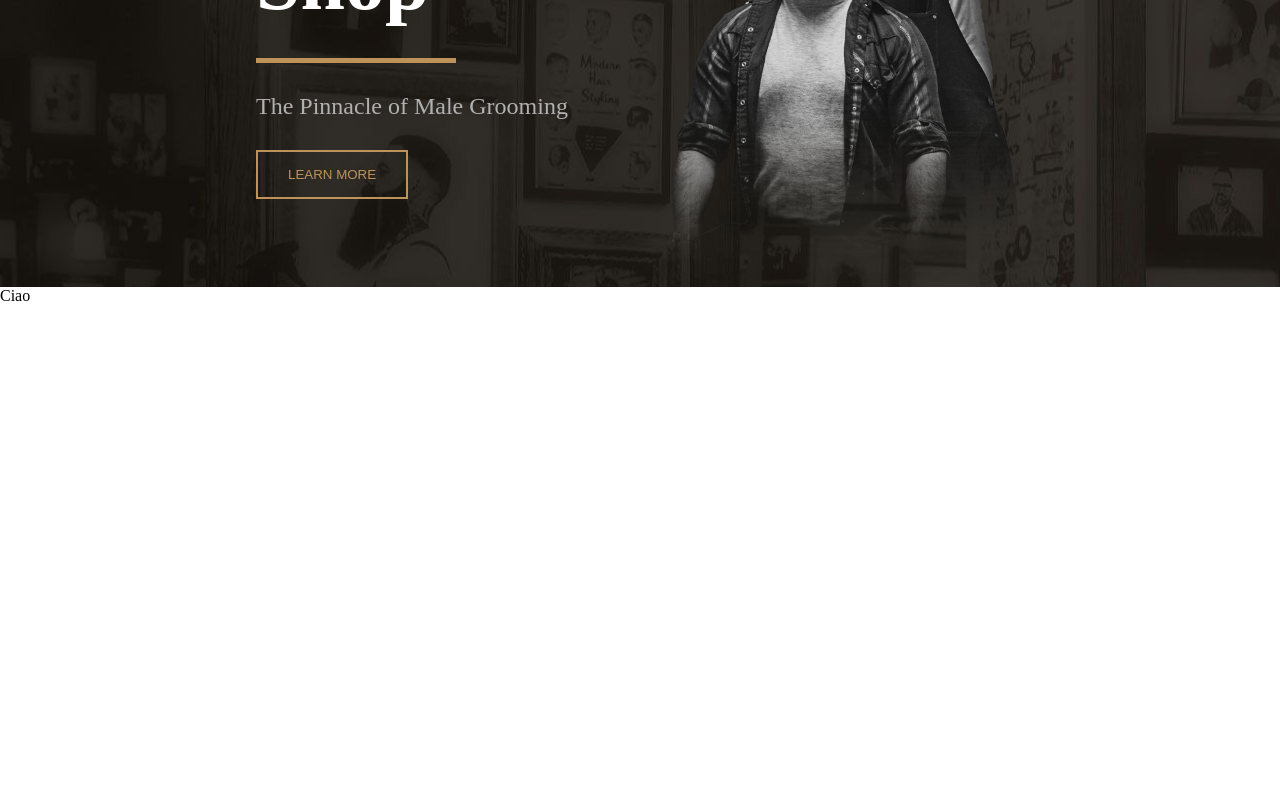
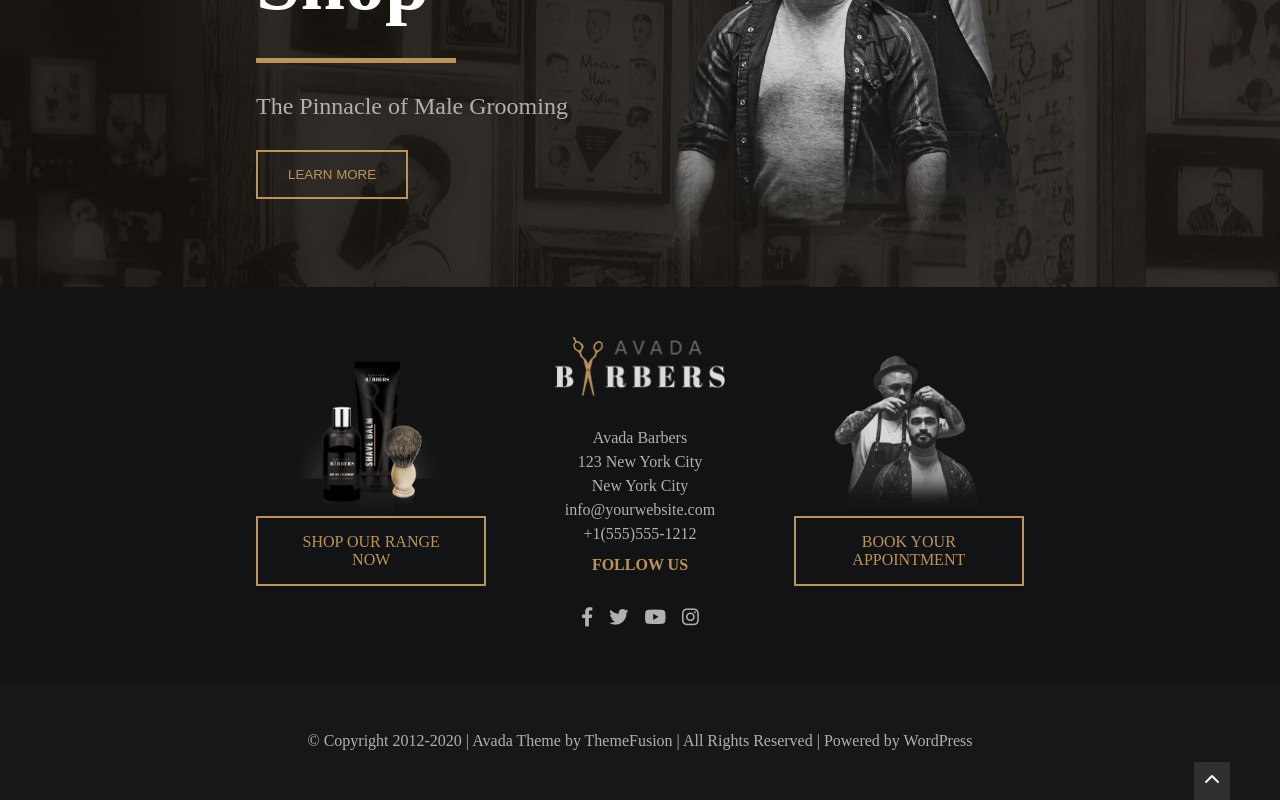
Before and after one commit to E-Lop/proj-html-vuejs, a Vue app: page / in a window 1280 px wide. Shown: the part 321-1121 px from the top of the page. Before the commit the page ends 800 px from the top, so only its background shows below. Built offline with nearby package versions, Linux system fonts and the light colour scheme.

Commit message:
componente footer completato

```diff
--- a/src/App.vue
+++ b/src/App.vue
@@ -2,12 +2,14 @@
   <div id="app">
     <MyHeader :internalMap="siteSections" />
     <MainComponent />
+    <MyFooter :shopInfo="shopLocationInfo" />
   </div>
 </template>
 
 <script>
 import MainComponent from './components/MainComponent.vue';
 import MyHeader from './components/MyHeader.vue';
+import MyFooter from './components/MyFooter.vue';
 
 export default {
   name: 'App',
@@ -16,38 +18,46 @@ export default {
       siteSections: [
         {
           name: 'Introduction',
-          id: '#intro',
+          id: '#siteintro',
         },
         {
           name: 'Services',
-          id: '#services',
+          id: '#siteservices',
         },
         {
           name: 'Shop',
-          id: '#shop',
+          id: '#siteshop',
         },
         {
           name: 'Featured Product',
-          id: '#featured',
+          id: '#sitefeatured',
         },
         {
           name: 'Reviews',
-          id: '#reviews',
+          id: '#sitereviews',
         },
         {
           name: 'Blog Posts',
-          id: '#blog',
+          id: '#siteblog',
         },
         {
           name: 'Footer',
-          id: '#footer',
+          id: '#sitefooter',
         },
+      ],
+      shopLocationInfo: [
+        'Avada Barbers',
+        '123 New York City',
+        'New York City',
+        'info@yourwebsite.com',
+        '+1(555)555-1212',
       ],
     };
   },
   components: {
     MainComponent,
     MyHeader,
+    MyFooter,
   },
 };
 </script>
--- a/src/assets/style/common.scss
+++ b/src/assets/style/common.scss
@@ -1,5 +1,6 @@
 @import '~@fontsource/roboto/index.css';
 @import '~@fontsource/roboto/700.css';
+@import './variables';
 
 /*** RESET ***/
 * {
@@ -28,3 +29,11 @@ a {
   width: 60%;
   margin: 0 auto;
 }
+
+.golden_btn {
+  color: $main_color;
+  border: 2px solid $main_color;
+  padding: 15px 30px;
+  background-color: transparent;
+  text-align: center;
+}
--- a/src/components/MainComponent.vue
+++ b/src/components/MainComponent.vue
@@ -1,5 +1,7 @@
 <template>
-  <div>Ciao</div>
+  <main>
+    <section id="siteintro"></section>
+  </main>
 </template>
 
 <script>
--- /dev/null
+++ b/src/components/MyFooter.vue
@@ -0,0 +1,144 @@
+<template>
+  <section id="sitefooter">
+    <!-- parte superiore del footer -->
+    <div class="footer_top">
+      <div class="container">
+        <div class="footertop_box">
+          <div class="footertop_left_col">
+            <img
+              src="../assets/img/avadabarbers_footer_shop_image-600x468.png"
+              alt="Immagine esempio prodotti in vendita"
+            />
+            <div class="golden_btn">SHOP OUR RANGE NOW</div>
+          </div>
+          <div class="footertop_mid_col">
+            <img
+              src="../assets/img/avadabarbers-logo-x1.png"
+              alt="Logo Avada Barbers"
+            />
+            <div class="brickMortar">
+              <ul>
+                <li v-for="(element, index) in shopInfo" :key="index">
+                  {{ element }}
+                </li>
+              </ul>
+              <div class="follow">FOLLOW US</div>
+              <div class="social">
+                <ul>
+                  <li>
+                    <a href="#"><i class="fa-brands fa-facebook-f"></i></a>
+                  </li>
+                  <li>
+                    <a href="#"><i class="fa-brands fa-twitter"></i></a>
+                  </li>
+                  <li>
+                    <a href="#"><i class="fa-brands fa-youtube"></i></a>
+                  </li>
+                  <li>
+                    <a href="#"><i class="fa-brands fa-instagram"></i></a>
+                  </li>
+                </ul>
+              </div>
+            </div>
+          </div>
+          <div class="footertop_right_col">
+            <img
+              src="../assets/img/avadabarbers_footer_appointment_image-600x468.png"
+              alt="Immagine taglio di capelli per riservare una prenotazione"
+            />
+            <div class="golden_btn">BOOK YOUR APPOINTMENT</div>
+          </div>
+        </div>
+      </div>
+    </div>
+    <!-- parte inferiore del footer -->
+    <div class="footer_bottom">
+      <div class="copy_bottom">
+        &#169; Copyright 2012-2020 | Avada Theme by ThemeFusion | All Rights
+        Reserved | Powered by WordPress
+      </div>
+      <div class="back_to_top">
+        <a href="#header"><i class="fa-solid fa-chevron-up"></i></a>
+      </div>
+    </div>
+  </section>
+</template>
+
+<script>
+export default {
+  name: 'MyFooter',
+  props: {
+    shopInfo: Array,
+  },
+};
+</script>
+
+<style lang="scss" scoped>
+@import '../assets/style/variables.scss';
+.footer_top {
+  background-color: #121314;
+}
+.footertop_box {
+  width: 100%;
+  display: flex;
+  padding-block: 50px;
+}
+.footertop_left_col {
+  width: 30%;
+}
+.footertop_mid_col {
+  display: flex;
+  flex-direction: column;
+  justify-content: center;
+  align-items: center;
+  width: 40%;
+  text-align: center;
+  ul {
+    padding-top: 30px;
+    li {
+      padding-block: 3px;
+      color: $secondary_color;
+    }
+  }
+  .follow {
+    padding-top: 10px;
+    color: $main_color;
+    font-weight: bold;
+  }
+  .social {
+    ul {
+      display: flex;
+      flex-direction: row;
+      justify-content: center;
+      li {
+        padding-inline: 8px;
+        font-size: 1.2rem;
+      }
+    }
+  }
+  img {
+    width: 170px;
+    margin: 0 auto;
+  }
+}
+.footertop_right_col {
+  width: 30%;
+}
+.footer_bottom {
+  position: relative;
+  .back_to_top {
+    color: white;
+    padding: 10px;
+    background-color: #303030;
+    position: absolute;
+    bottom: 0;
+    right: 50px;
+  }
+}
+.copy_bottom {
+  text-align: center;
+  color: $secondary_color;
+  padding-block: 50px;
+  background-color: #161718;
+}
+</style>
--- a/src/components/MyHeader.vue
+++ b/src/components/MyHeader.vue
@@ -2,8 +2,10 @@
   <section id="header">
     <div class="entire_header">
       <div class="container">
+        <!-- navbar in cima all'header -->
         <div class="navbar">
           <div class="navbar_left">
+            <!-- logo della compagnia -->
             <a class="navbar-brand" href="#">
               <img
                 src="../assets/img/avadabarbers-logo-x1.png"
@@ -14,7 +16,7 @@
           <div class="navbar_icons">
             <!-- icona shopping cart -->
             <a href="#"><i class="fa-solid fa-cart-shopping"></i></a>
-            <!-- Collapse button -->
+            <!-- burger menu -->
             <button
               @click="showBurgerMenu"
               class="navbar-toggler"
@@ -24,6 +26,7 @@
             </button>
             <div v-if="dropdown_m" class="collapsed_menu">
               <ul>
+                <!-- lista dinamica di collegamenti alle varie section del sito -->
                 <li v-for="(element, index) in internalMap" :key="index">
                   <a :href="element.id">{{ element.name }}</a>
                 </li>
@@ -37,7 +40,7 @@
             <h1>Barber Shop</h1>
             <div class="golden_bar"></div>
             <div class="claim">The Pinnacle of Male Grooming</div>
-            <button class="learn_btn">LEARN MORE</button>
+            <button class="golden_btn">LEARN MORE</button>
           </div>
           <div class="header_hero_right">
             <img
@@ -108,6 +111,7 @@ export default {
     padding-block: 5px;
   }
 }
+// contenuto al centro dell'header
 .header_hero_content {
   width: 100%;
   display: flex;
@@ -133,12 +137,6 @@ export default {
     font-size: 1.5rem;
     color: $secondary_color;
   }
-  .learn_btn {
-    color: $main_color;
-    border: 2px solid $main_color;
-    padding: 15px 30px;
-    background-color: transparent;
-  }
 }
 .header_hero_right {
   width: 50%;
```
